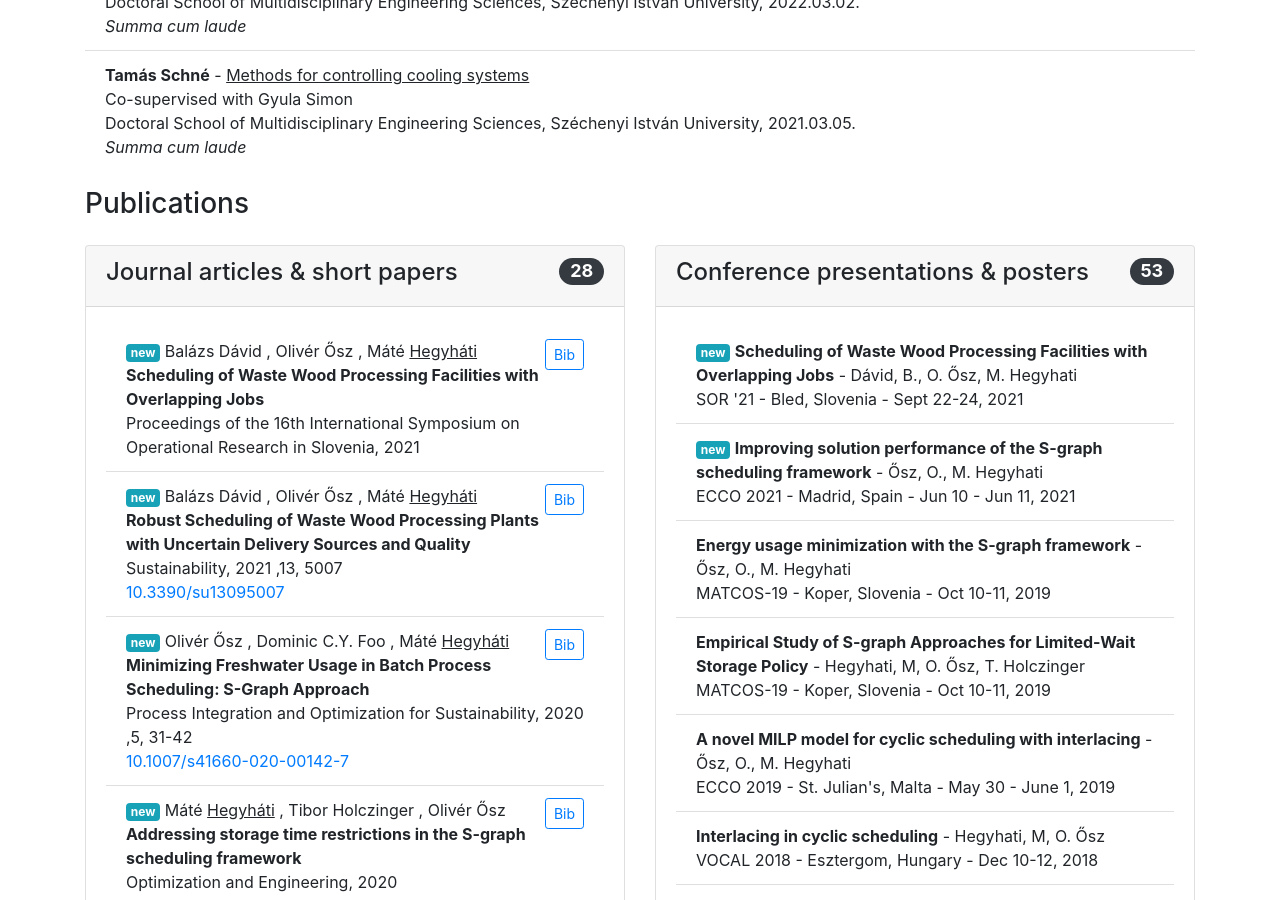
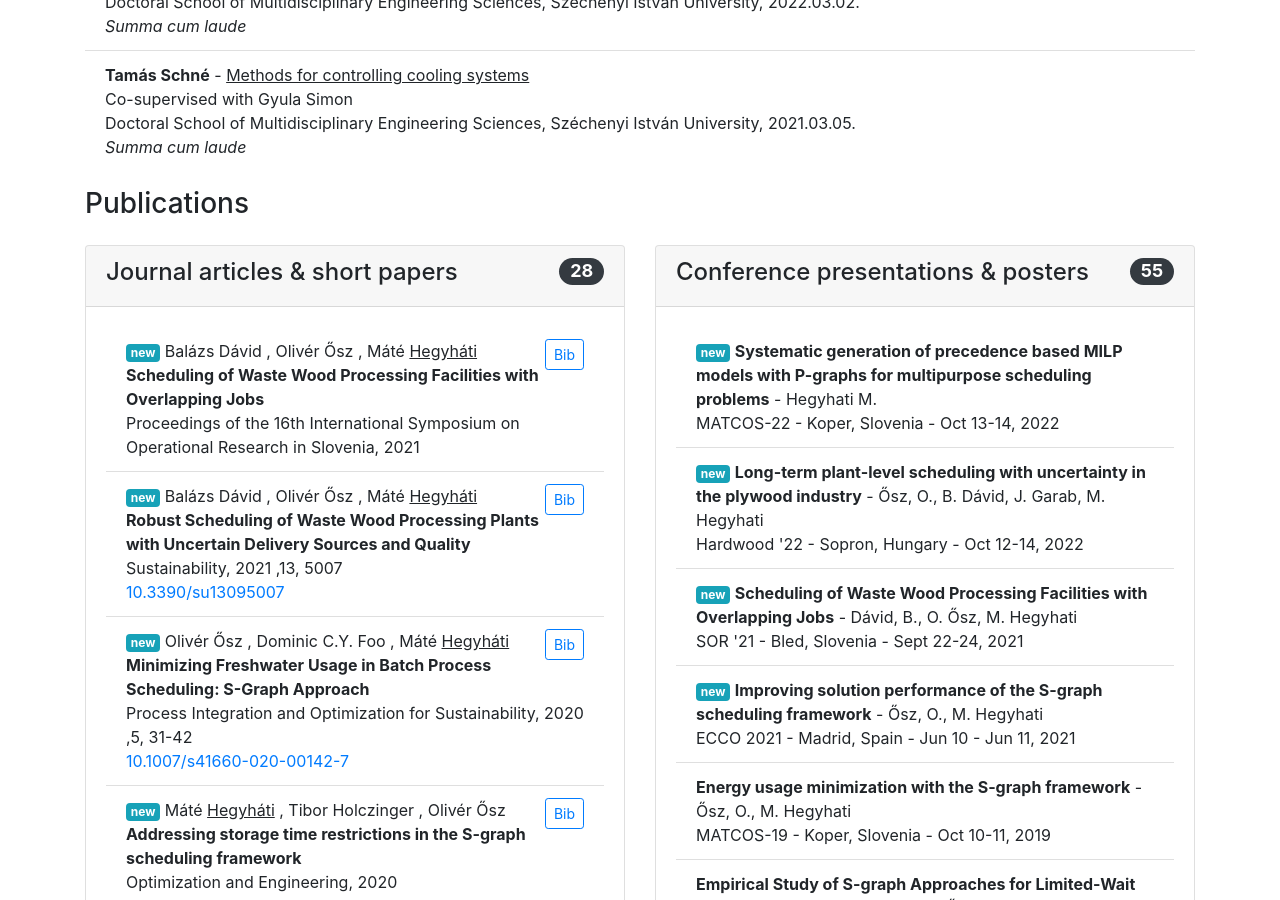
Before and after one commit to hegyhati/hegyhati.github.io, a Jekyll site: the page built from publications.html, in a window 1280 px wide and 900 px high, scrolled down 478 px. Built offline with Jekyll 4.4.1, drawn with Linux system fonts in a browser that asks for light colours; nearby versions of some CDN libraries.

Commit message:
MATCOS, Hardwood presentation

```diff
--- a/_data/presentations.yaml
+++ b/_data/presentations.yaml
@@ -1,3 +1,27 @@
+- author: Hegyhati M.
+  title: Systematic generation of precedence based MILP models with P-graphs for multipurpose scheduling problems
+  conference: Middle-European Conference on Applied Theoretical Computer Science
+  conferenceshort: MATCOS-22
+  city: Koper
+  country: Slovenia
+  date: Oct 13-14
+  year: '2022'
+  type:
+  - oral
+  - international
+
+- author: Ősz, O., B. Dávid, J. Garab, M. Hegyhati
+  title: Long-term plant-level scheduling with uncertainty in the plywood industry
+  conference: 10th Hardwood Conference
+  conferenceshort: Hardwood '22
+  city: Sopron
+  country: Hungary
+  date: Oct 12-14
+  year: '2022'
+  type:
+  - oral
+  - international
+  - collaborator
 
 - author: Dávid, B., O. Ősz,  M. Hegyhati
   title: Scheduling of Waste Wood Processing Facilities with Overlapping Jobs
```
